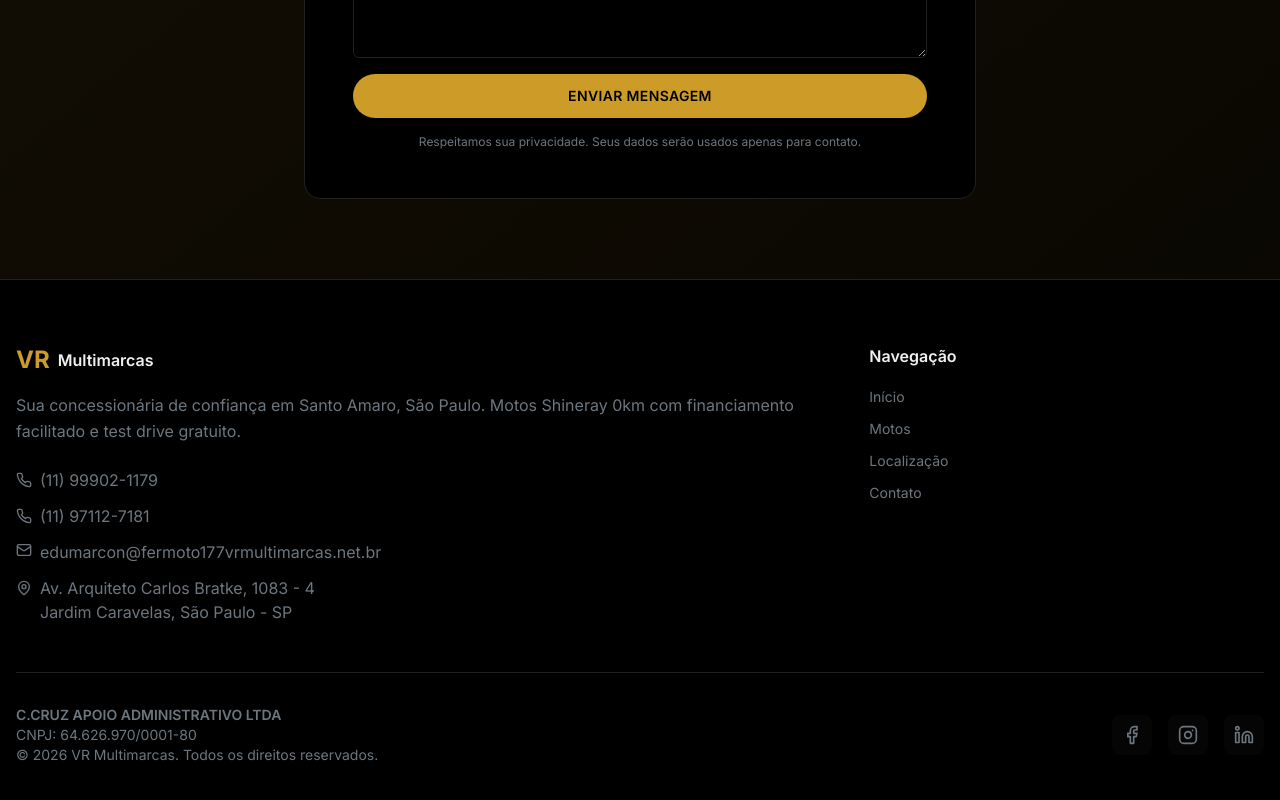
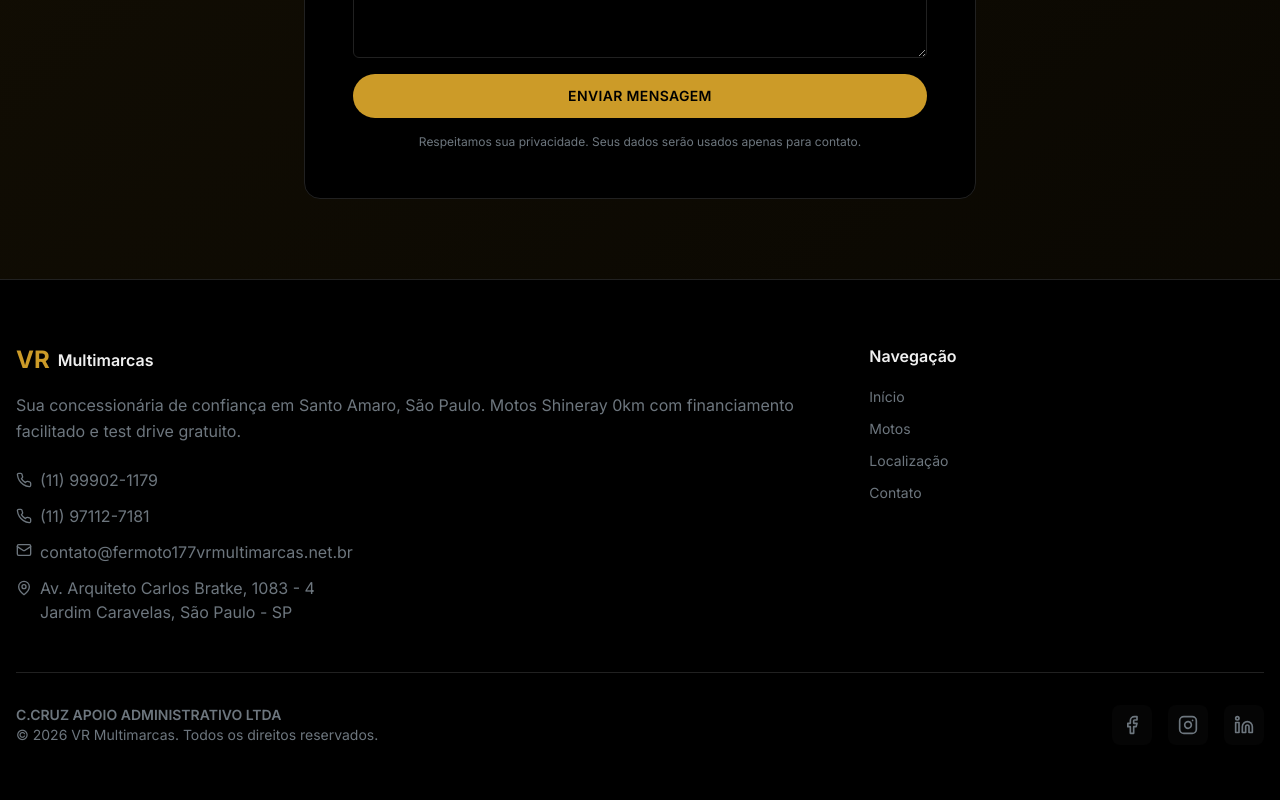
Before and after one commit to HeitorBMarini/vr-multimarcas, a Next.js app: page / in a window 1280 px wide. Shown: the part 3658-4458 px from the top of the page. Built offline with nearby package versions, Linux system fonts and the light colour scheme.

Commit message:
Usa contato@ como e-mail principal e remove CNPJ do rodape
O formulario e todos os mailto do site agora usam
contato@fermoto177vrmultimarcas.net.br, que ja tem encaminhamento
automatico configurado no Hostinger para os 4 e-mails da equipe.
Remove tambem a linha de CNPJ do rodape.

```diff
--- a/components/footer.tsx
+++ b/components/footer.tsx
@@ -125,7 +125,6 @@
             className="text-muted-foreground text-sm text-center md:text-left"
           >
             <p className="font-semibold">C.CRUZ APOIO ADMINISTRATIVO LTDA</p>
-            <p>CNPJ: 64.626.970/0001-80</p>
             <p>© {currentYear} VR Multimarcas. Todos os direitos reservados.</p>
           </motion.div>
 
--- a/lib/contact.ts
+++ b/lib/contact.ts
@@ -1,4 +1,4 @@
-export const CONTACT_EMAIL = 'edumarcon@fermoto177vrmultimarcas.net.br'
+export const CONTACT_EMAIL = 'contato@fermoto177vrmultimarcas.net.br'
 
 export const WHATSAPP_1 = {
   number: '5511999021179',
```
